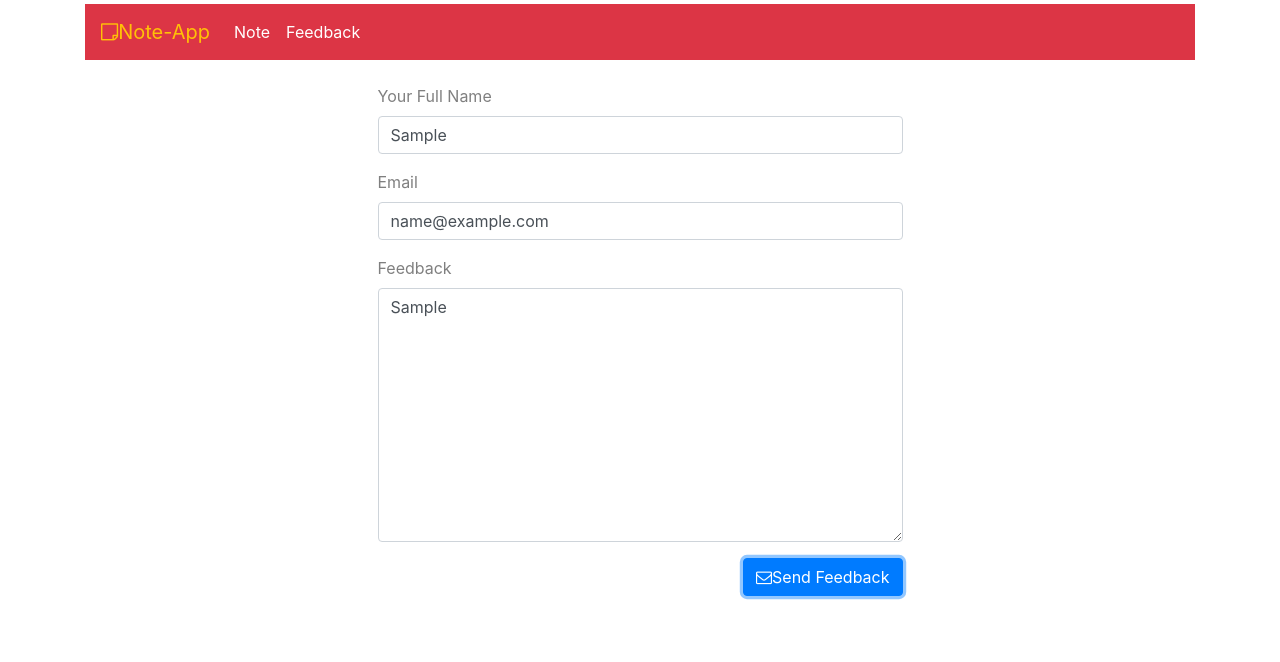
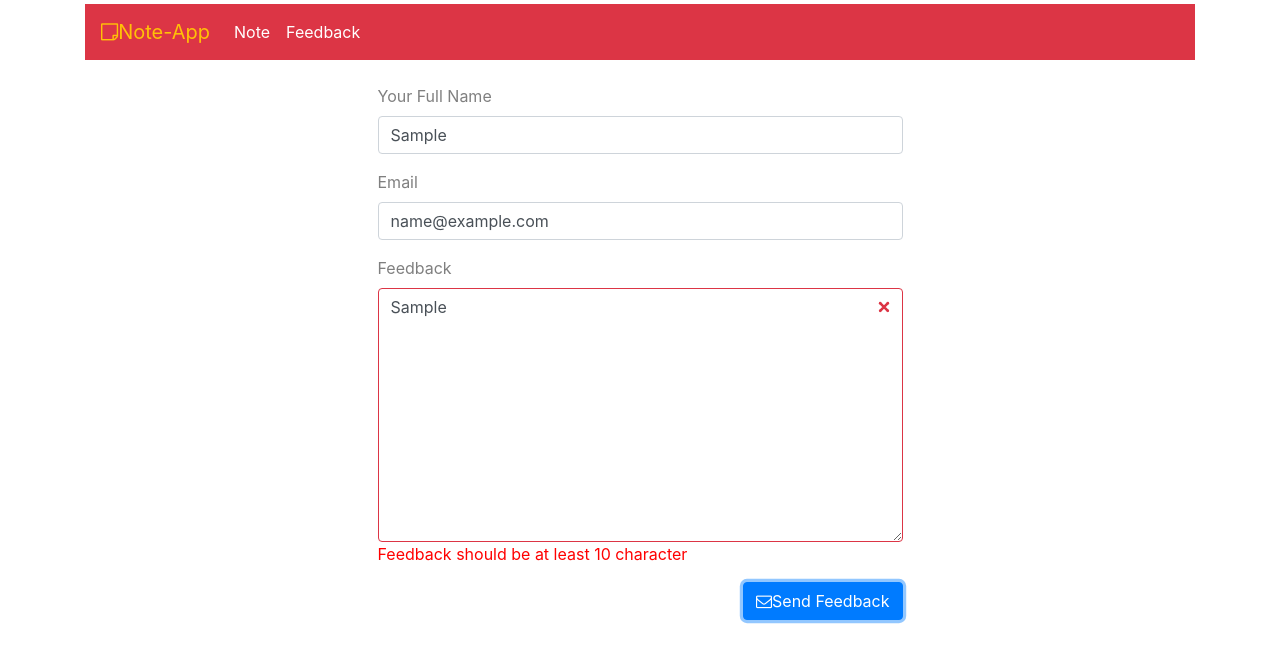
Before and after one commit to Mohammadhussain257/Note-web-app, an Angular app in the folder note-app-frontend/: page /feedback in a window 1280 px wide. Both pictures are taken after typing "Sample", "name@example.com", "Sample" into the empty fields and a click on the button "Send Feedback". Shown: the top 662 px of the page. Built offline with nearby package versions, Linux system fonts and the light colour scheme.

Commit message:
feedback integration with backend

```diff
--- a/note-app-frontend/src/app/feedback/feedback.component.css
+++ b/note-app-frontend/src/app/feedback/feedback.component.css
@@ -0,0 +1,3 @@
+.invalid-input{
+  color:red;
+}
--- a/note-app-frontend/src/app/feedback/feedback.component.html
+++ b/note-app-frontend/src/app/feedback/feedback.component.html
@@ -2,18 +2,48 @@
   <div class="row">
     <div class="offset-3"></div>
     <div class="col-md-6 mt-4">
-      <form>
+      <form name="form" #f="ngForm" (ngSubmit)="f.form.valid && sendFeedback()" novalidate class="feedback-form">
+        <!--Full Name-->
       <div class="form-group">
         <label class="text-black-50" for="name">Your Full Name</label>
-        <input name="name" type="text" class="form-control" id="name" placeholder="eg: John Doe" required>
+        <input name="name" type="text" class="form-control" id="name" placeholder="eg: John Doe"
+          [(ngModel)]="feedback.fullName"
+        #name="ngModel"
+        [ngClass]="{'is-invalid': f.submitted && name.invalid}" required>
+        <!--Validation Group-->
+        <div *ngIf="f.submitted && name.invalid" class="invalid-input">
+          <!--Individual validation-->
+          <div *ngIf="name.errors?.required">Field is required</div>
+        </div>
       </div>
+        <!--Email-->
       <div class="form-group">
         <label class="text-black-50" for="email">Email</label>
-        <input name="email" type="email" class="form-control" id="email" placeholder="eg: johndoe@gmail.com" required>
+        <input name="email" type="email" class="form-control" id="email" placeholder="eg: johndoe@gmail.com"
+         [(ngModel)]="feedback.email"
+        #email="ngModel"
+        [ngClass]="{'is-invalid': f.submitted && email.invalid}"   required email>
+        <!--Validation Group-->
+        <div *ngIf="f.submitted && email.invalid" class="invalid-input">
+          <!--Individual validation-->
+          <div *ngIf="email.errors?.required">Field is required</div>
+          <div *ngIf="email.errors?.email">Email is not valid</div>
+        </div>
       </div>
+        <!--Feedback-->
       <div class="form-group">
         <label class="text-black-50" for="feedback">Feedback</label>
-        <textarea rows="10" name="feedback" class="form-control" id="feedback" placeholder="write your feedback here" required></textarea>
+        <textarea rows="10" name="feedback" class="form-control" id="feedback" placeholder="write your feedback here"
+            [(ngModel)]="feedback.message"
+                  #feedb="ngModel"
+                  [ngClass]="{'is-invalid': f.submitted && feedb.invalid}"
+                  required minlength="10"></textarea>
+        <!--Validation Group-->
+        <div *ngIf="f.submitted && feedb.invalid" class="invalid-input">
+          <!--Individual validation-->
+          <div *ngIf="feedb.errors?.required">Field is required</div>
+          <div *ngIf="feedb.errors?.minlength">Feedback should be at least 10 character</div>
+        </div>
       </div>
       <div>
         <button class="btn btn-primary pull-right" type="submit">
--- a/note-app-frontend/src/app/feedback/feedback.component.ts
+++ b/note-app-frontend/src/app/feedback/feedback.component.ts
@@ -1,4 +1,6 @@
 import { Component, OnInit } from '@angular/core';
+import {AppService} from '../shared/app-service';
+import {Feedback} from '../model/feedback';
 
 @Component({
   selector: 'app-feedback',
@@ -6,10 +8,25 @@ import { Component, OnInit } from '@angular/core';
   styleUrls: ['./feedback.component.css']
 })
 export class FeedbackComponent implements OnInit {
-
-  constructor() { }
+feedback: Feedback = {
+  id: 0,
+  fullName: '',
+  email: '',
+  message: ''
+}
+  constructor(private apiService: AppService) { }
 
   ngOnInit() {
   }
 
+  sendFeedback(): void {
+  this.apiService.sendFeedback(this.feedback).subscribe(
+    res => {
+      location.reload();
+    },
+    err => {
+      alert('An error occurred while sending feedback');
+    }
+  );
+  }
 }
--- /dev/null
+++ b/note-app-frontend/src/app/model/feedback.ts
@@ -0,0 +1,6 @@
+export interface Feedback {
+  id: number;
+  fullName: string;
+  email: string;
+  message: string;
+}
--- a/note-app-frontend/src/app/note/note.component.ts
+++ b/note-app-frontend/src/app/note/note.component.ts
@@ -2,7 +2,7 @@ import { Component, OnInit } from '@angular/core';
 import {Note} from '../model/note';
 import {AppService} from '../shared/app-service';
 import {Notebook} from '../model/notebook';
-import {log} from "util";
+import {log} from 'util';
 
 @Component({
   selector: 'app-note',
--- a/note-app-frontend/src/app/shared/app-service.ts
+++ b/note-app-frontend/src/app/shared/app-service.ts
@@ -4,6 +4,7 @@ import {Observable, Subject} from 'rxjs';
 import {Note} from '../model/note';
 import {Notebook} from '../model/notebook';
 import {tap} from 'rxjs/operators';
+import {Feedback} from "../model/feedback";
 
 @Injectable({
   providedIn: 'root'
@@ -22,7 +23,7 @@ export class AppService {
   private GET_ALL_NOTE_BY_NOTEBOOK_ID = '/note/notebook/';
   private DELETE_NOTE = '/delete/';
   private UPDATE_NOTE = '/update';
-  private GET_NOTE_BY_ID = '/get/note/';
+  private POST_FEEDBACK_URL = 'http://localhost:8080/feedback/api/send/mail'
 
   constructor(private http: HttpClient) { }
   public refresh = new Subject<void>();
@@ -70,4 +71,8 @@ export class AppService {
   updateNote(note: Note): Observable<Note> {
     return  this.http.put<Note>(this.NOTE_BASE_URL + this.UPDATE_NOTE, note);
   }
+
+  sendFeedback(feedback: Feedback): Observable<Feedback> {
+    return this.http.post<Feedback>(this.POST_FEEDBACK_URL, feedback);
+  }
 }
```
